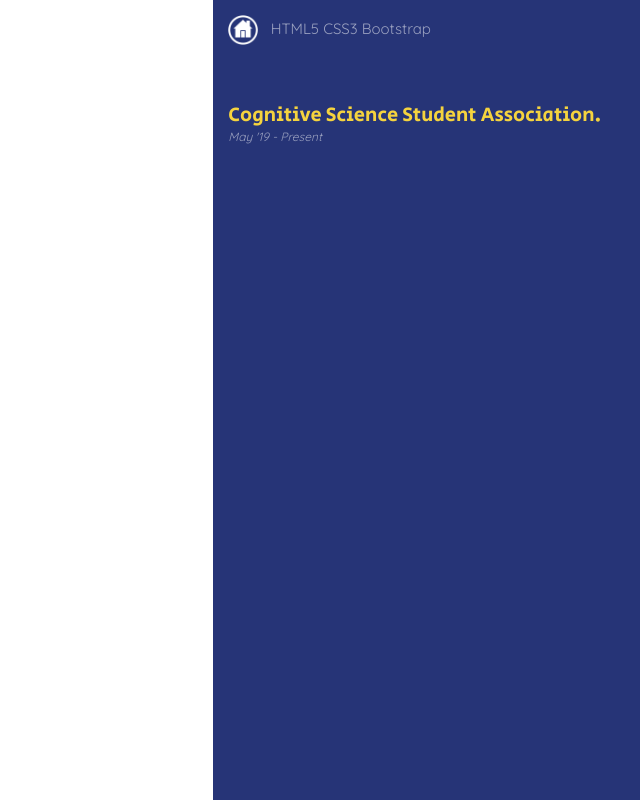
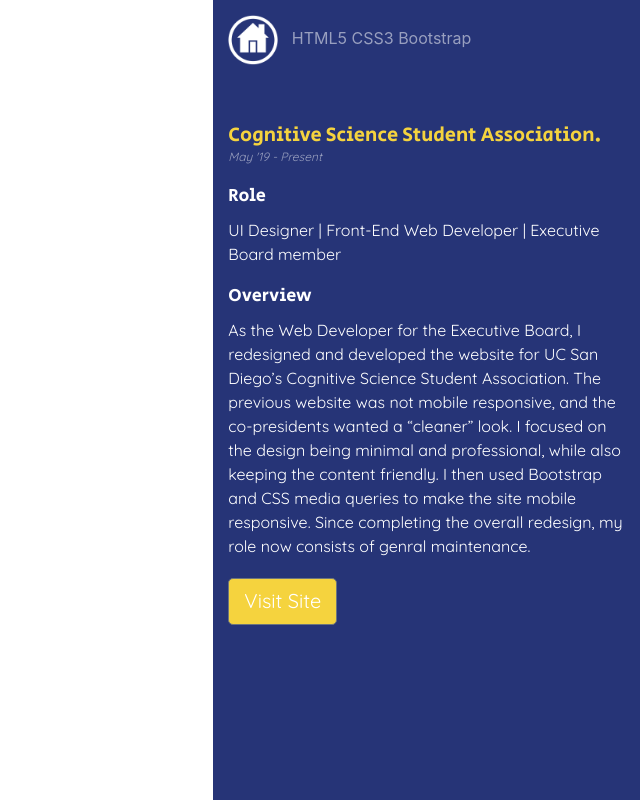
Before and after one commit to vividavila98/portfolio, a React (Create React App) app: page /project in a window 1280 px wide. Shown: the whole page, without its empty margins (640-1280 px from the left). Built offline with nearby package versions, Linux system fonts and the light colour scheme.

Commit message:
cssa page

```diff
--- a/src/App.js
+++ b/src/App.js
@@ -3,17 +3,20 @@
 import HomePage from './components/homepage';
 import Project from './components/project';
 import './styles/index.scss';
+import {cssaPdf} from './images/cssa.pdf';
 
 const cssa = {
   num: '1',
   langs: 'HTML5 CSS3 Bootstrap',
   title: 'Cognitive Science Student Association.',
   date: 'May 19 - Present',
-  role: <ul><li>UI Developer</li></ul>,
-  overview: 'As the Web Developer for the Executive Board, I redesigned and developed the website for UC San Diego’s Cognitive Science Student Association. The previous website was not mobile responsive, and the co-presidents wanted a “cleaner” look. I focused on the design being minimal and professional, while also keeping the content friendly. I then used Bootstrap and CSS media queries to make the site mobile responsive. Since the overall redesign, my role now consists of genral maintenance.',
+  role: 'UI Designer | Front-End Web Developer | Executive Board member',
+  overview: 'As the Web Developer for the Executive Board, I redesigned and developed the website for UC San Diego’s Cognitive Science Student Association. The previous website was not mobile responsive, and the co-presidents wanted a “cleaner” look. I focused on the design being minimal and professional, while also keeping the content friendly. I then used Bootstrap and CSS media queries to make the site mobile responsive. Since completing the overall redesign, my role now consists of genral maintenance.',
   visit:'https://cssa-ucsd.org/index.html',
-  pdf:'../images/cssa.pdf',
-  class: 'cssa-class'
+  pdf: cssaPdf,
+  class: 'cssa-class',
+  button: 'Visit Site',
+  link: 'https://cssa-ucsd.org/index.html'
 };
 
 class App extends Component {
--- a/src/components/homepage.js
+++ b/src/components/homepage.js
@@ -13,11 +13,12 @@
   langs: 'ReactJS ReactStrap SCSS',
   title: 'Medpius.',
   date: 'June 19 - August 19',
-  role: <ul><li>Front-End Web Developer Intern</li></ul>,
-  overview: 'As the Web Developer for the Executive Board, I redesigned and developed the website for UC San Diego’s Cognitive Science Student Association. The previous website was not mobile responsive, and the co-presidents wanted a “cleaner” look. I focused on the design being minimal and professional, while also keeping the content friendly. I then used Bootstrap and CSS media queries to make the site mobile responsive. Since the overall redesign, my role now consists of genral maintenance.',
+  role: '',
+  overview: '',
   visit:'https://cssa-ucsd.org/index.html',
-  pdf:'../images/cssa.pdf',
-  class: 'medpius-class'
+  pdf: '',
+  class: 'medpius-class',
+  button: 'Visit Site'
 };
 
 const cssa = {
@@ -25,12 +26,14 @@
   langs: 'HTML5 CSS3 Bootstrap',
   title: 'Cognitive Science Student Association.',
   date: 'May 19 - Present',
-  role: <ul><li>UI Developer</li></ul>,
+  role: 'UI Designer | Front-End Web Developer | Executive Board member',
   overview: 'As the Web Developer for the Executive Board, I redesigned and developed the website for UC San Diego’s Cognitive Science Student Association. The previous website was not mobile responsive, and the co-presidents wanted a “cleaner” look. I focused on the design being minimal and professional, while also keeping the content friendly. I then used Bootstrap and CSS media queries to make the site mobile responsive. Since the overall redesign, my role now consists of genral maintenance.',
   visit:'https://cssa-ucsd.org/index.html',
-  pdf:'../images/cssa.pdf',
-  class: 'cssa-class'
+  class: 'cssa-class',
+  button: 'Visit Site',
+  link: 'https://cssa-ucsd.org/index.html'
 };
+
 
 class Homepage extends Component {
 
@@ -142,8 +145,8 @@
                 </div>
                 </Link>
               </Col>
-              <Col className='cssa'>
-              <Link to='/project' onClick={() => this.handleChange(cssa)}>
+              <Col className='cssa' onClick={() => this.handleChange(cssa)}>
+              <Link to='/project'>
               <div className='container'>
                   <p>Club Website</p>
                   <h5 className='name'>Cognitive Science Student Association<span className='period'>.</span></h5>
--- a/src/components/project.js
+++ b/src/components/project.js
@@ -1,22 +1,51 @@
 import React, {Component} from 'react';
-import { Row, Col } from 'reactstrap';
+import { Row, Col, Button } from 'reactstrap';
 import '../styles/project.scss';
 import home from '../images/home.png';
 import { Link } from 'react-router-dom';
+import cssaPdf from '../images/cssa.pdf';
+
+const cssa = {
+  num: '1',
+  langs: 'HTML5 CSS3 Bootstrap',
+  title: 'Cognitive Science Student Association.',
+  date: 'May 19 - Present',
+  role: 'UI Designer | Front-End Web Developer | Executive Board member',
+  overview: 'As the Web Developer for the Executive Board, I redesigned and developed the website for UC San Diego’s Cognitive Science Student Association. The previous website was not mobile responsive, and the co-presidents wanted a “cleaner” look. I focused on the design being minimal and professional, while also keeping the content friendly. I then used Bootstrap and CSS media queries to make the site mobile responsive. Since the overall redesign, my role now consists of genral maintenance.',
+  visit:'https://cssa-ucsd.org/index.html',
+  class: 'cssa-class',
+  button: 'Visit Site',
+  link: 'https://cssa-ucsd.org/index.html'
+};
+
+const medpius = {
+  num: '2',
+  langs: 'ReactJS ReactStrap SCSS',
+  title: 'Medpius.',
+  date: 'June 19 - August 19',
+  role: '',
+  overview: 'As the Web Developer for the Executive Board, I redesigned and developed the website for UC San Diego’s Cognitive Science Student Association. The previous website was not mobile responsive, and the co-presidents wanted a “cleaner” look. I focused on the design being minimal and professional, while also keeping the content friendly. I then used Bootstrap and CSS media queries to make the site mobile responsive. Since the overall redesign, my role now consists of genral maintenance.',
+  visit:'https://cssa-ucsd.org/index.html',
+  pdf: '',
+  class: 'medpius-class',
+  button: 'Visit Site'
+};
 
 class Project extends Component {
 
+
   render() {
-      console.log(this.props.project.class);
+      console.log(this.props.project.pdf);
     return (
       <div className={this.props.project.class}>
          <div className='container-fluid'>
              <Row className='main-row'>
                  <Col className='slide' md='8'>
+                   {this.choosePdf}
                  </Col>
                  <Col className='info' md='4'>
-                   <span>
-                    <Link to='/'><img src={home} width='30' height='30' /></Link>
+                   <span className='lang'>
+                    <Link to='/'><img src={home} width='50' height='50' /></Link>
                     &nbsp;
                     &nbsp;
                     {this.props.project.langs}
@@ -25,6 +54,11 @@
                    </span>
                   <h1>{this.props.project.title}</h1>
                   <p className='date'>May '19 - Present</p>
+                  <h2>Role</h2>
+                  <p className='role'>{this.props.project.role}</p>
+                  <h2>Overview</h2>
+                  <p className='overview'>{this.props.project.overview}</p>
+                  <Button><a href={this.props.project.link} target='_blank'>{this.props.project.button}</a></Button>
                  </Col>
              </Row>
          </div>
--- a/src/styles/index.scss
+++ b/src/styles/index.scss
@@ -11,6 +11,6 @@
     padding: 0;
 }
 
-p, a, h3, span {
+p, a, h3 {
     font-family: 'Quicksand', sans-serif;
 }
--- a/src/styles/project.scss
+++ b/src/styles/project.scss
@@ -2,18 +2,22 @@
 
 html, body {
     border: none;
+    font-family: 'Quicksand', sans-serif;
+    font-size: 14px;
 }
 
 .cssa-class {
-    font-size: 15px;
+    font-size: 16px;
+    color: white;
     .main-row {
         height: 100vh;
     }
     .info {
         padding-top: 15px;
         background-color: #263477;
-        span {
+        .lang {
             color: rgba(255, 255, 255, .53);
+            text-align: center;
         }
         h1 {
             padding-top: 15%;
@@ -25,6 +29,18 @@
             color: rgba(255, 255, 255, .53);
             font-style: italic;
             font-size: 12px;
+        }
+        h2 {
+            font-size: 18px;
+        }
+        .overview {
+            width: 400px;
+        }
+        .btn {
+            background-color: #F5D33E;
+            a {
+                color: white;
+            }
         }
     }
 }
```
Also changed, not shown: 2 other files (tests, documents, lock files or other folders).
